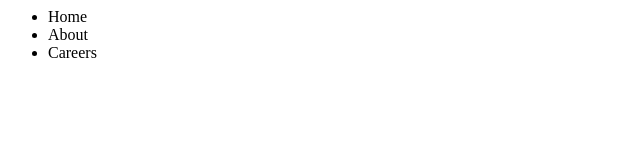
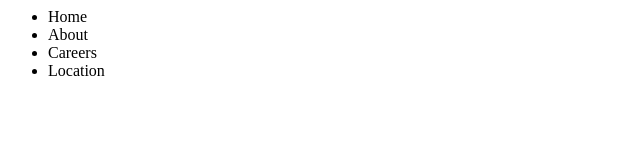
Before and after one commit to Utsavthebug/github-learn-day, a plain HTML site: page index.html in a window 1280 px wide. Shown: the full height of the page, 0-640 px from the left. Drawn offline with Linux system fonts and the light colour scheme.

Commit message:
Update index.html

```diff
--- a/index.html
+++ b/index.html
@@ -19,6 +19,10 @@
                 <li>
                     Careers
                 </li>
+
+                <li>
+                    Location
+                </li>
             </ul>
         </nav>
     </div>
```
